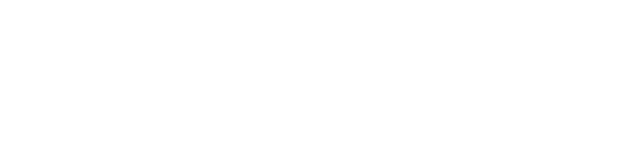
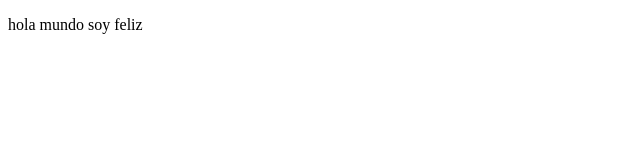
Before and after one commit to Panda170/gitcurse, a plain HTML site: page index.html in a window 1280 px wide. Shown: the whole page, without its empty margins (0-640 px from the left). Drawn offline with Linux system fonts and the light colour scheme.

Commit message:
se agrega parragrafp

```diff
--- a/index.html
+++ b/index.html
@@ -7,6 +7,6 @@
     <title>Document</title>
 </head>
 <body>
-
+    <p>hola mundo soy feliz</p>
 </body>
 </html>
```
